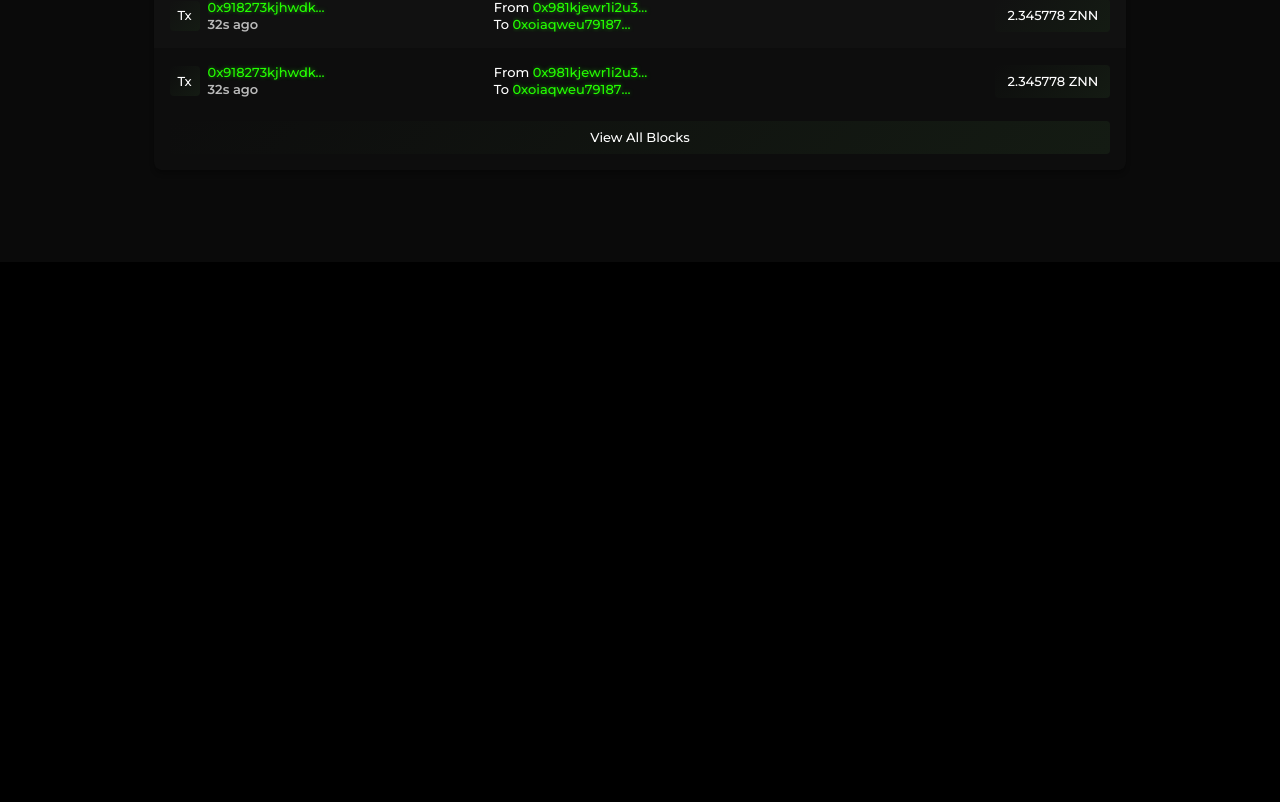
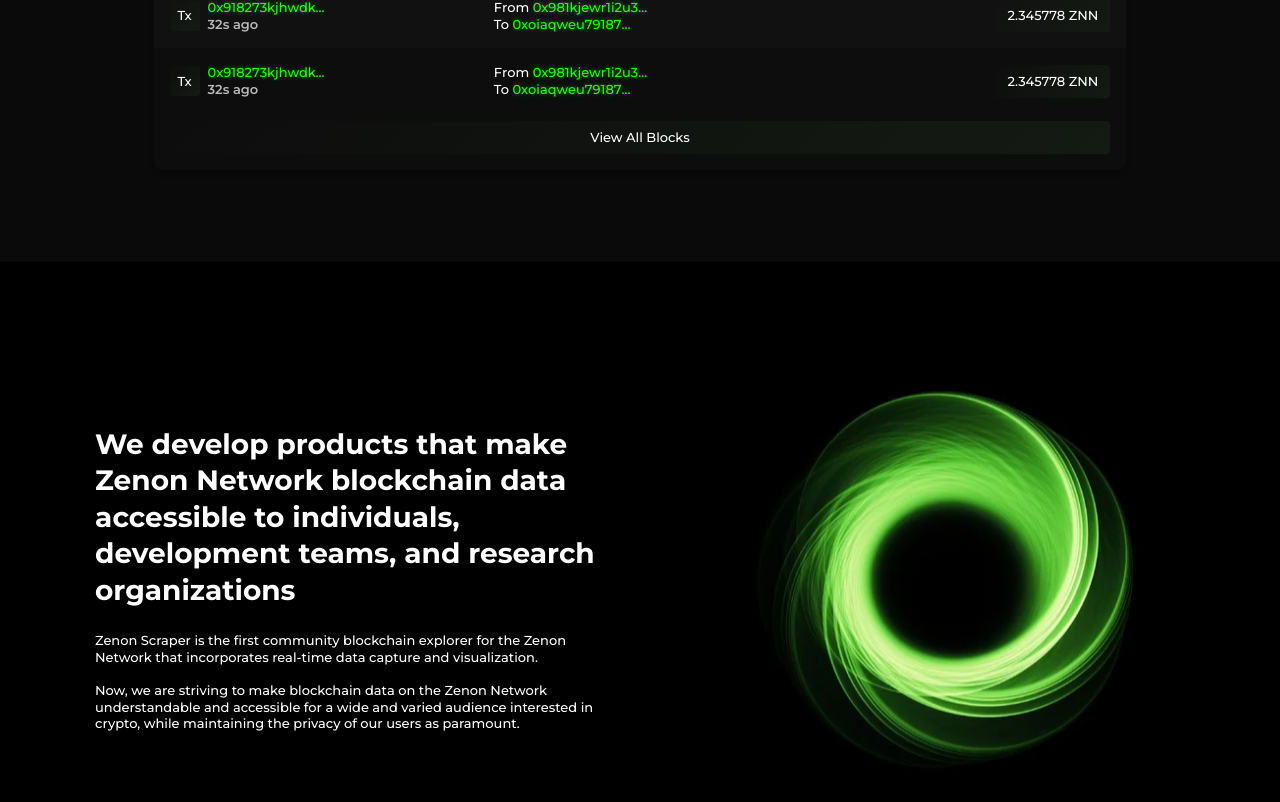
Before and after one commit to nntcao/zenonscraper-nextjs, a Next.js app: page / in a window 1280 px wide. Shown: the part 1912-2714 px from the top of the page. Before the commit the page ends 2174 px from the top, so only its background shows below. Built offline with nearby package versions, Linux system fonts and the light colour scheme.

Commit message:
Added the About Section

```diff
--- /dev/null
+++ b/components/Sections/AboutSection/AboutSection.module.scss
@@ -0,0 +1,32 @@
+
+.section {
+    background-color: var(--color-background-1);
+}
+
+.container {
+    padding-top: 92px;
+    padding-bottom: 92px;
+    display: flex;
+    align-items: center;
+    flex-direction: row;
+    flex-wrap: wrap-reverse;
+    justify-content: center;
+    column-gap: 140px;
+    row-gap: 20px;
+}
+
+.text {
+    display: flex;
+    gap: 24px;
+    flex-direction: column;
+    width: 500px;
+}
+
+.textBody {
+
+}
+
+.imageWrapper {
+    width: 450px;
+    height: 450px;
+}
--- /dev/null
+++ b/components/Sections/AboutSection/AboutSection.tsx
@@ -0,0 +1,30 @@
+import TextMedium from '../../GenericComponents/TextMedium/TextMedium'
+import Title from '../../GenericComponents/Title/Title'
+import styles from './AboutSection.module.scss'
+import Image from 'next/image'
+
+export default function AboutSection(props) {
+    return (
+        <section className={styles.section}>
+            <div className={styles.container}>
+                <div className={styles.text}>
+                    <Title>
+                        We develop products that make Zenon Network blockchain data accessible to individuals, development teams, and research organizations
+                    </Title>
+                    <div className={styles.textBody}>
+                        <TextMedium>
+                            Zenon Scraper is the first community blockchain explorer for the Zenon Network that incorporates real-time data capture and visualization.
+                        </TextMedium>
+                        <br />
+                        <TextMedium>
+                            Now, we are striving to make blockchain data on the Zenon Network understandable and accessible for a wide and varied audience interested in crypto, while maintaining the privacy of our users as paramount.
+                        </TextMedium>
+                    </div>
+                </div>
+                <div className={styles.imageWrapper}>
+                    <Image src="/AboutSectionImage.png" width={450} height={450}/>
+                </div>
+            </div>
+        </section>
+    )
+}
--- a/pages/index.tsx
+++ b/pages/index.tsx
@@ -1,11 +1,13 @@
 import HeroSection from "../components/Sections/HeroSection/HeroSection";
 import DataSection from "../components/Sections/DataSection/DataSection";
+import AboutSection from "../components/Sections/AboutSection/AboutSection";
 
 export default function Index(props) {
     return (
         <>
             <HeroSection />
             <DataSection />
+            <AboutSection />
         </>
     )
 }
```
Also changed, not shown: public/AboutSectionImage.png (added).
